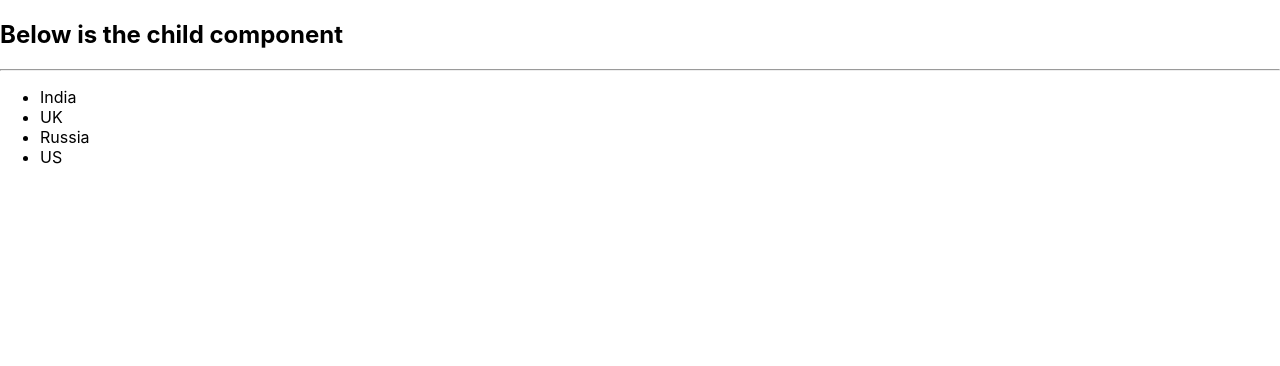
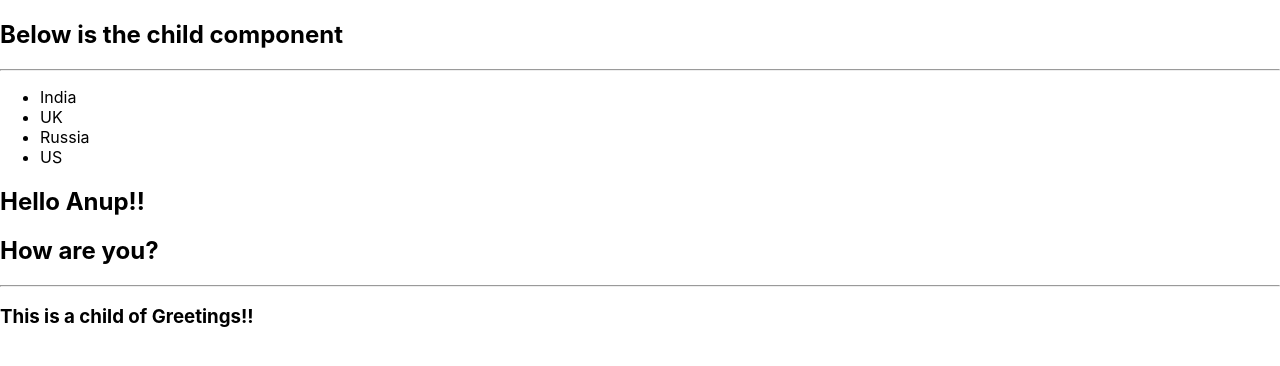
Before and after one commit to anupbaranwal/react-palyground, a React (Create React App) app: page / in a window 1280 px wide. Shown: the top 366 px of the page. Built offline with nearby package versions, Linux system fonts and the light colour scheme.

Commit message:
feat(day-1): adding children under a child component

```diff
--- a/src/App.js
+++ b/src/App.js
@@ -1,14 +1,19 @@
 import React from "react";
 import "./App.css";
+import Greeting from "./Greeting";
 import Sample from "./Sample";
 
 const App = (props) => {
   const countries = ["India", "UK", "Russia", "US"];
+  const name = "Anup";
   return (
     <>
       <h2>Below is the child component</h2>
       <hr />
       <Sample countries={countries} />
+      <Greeting name={name}>
+        <span>This is a child of Greetings!!</span>
+      </Greeting>
     </>
   );
 };
--- /dev/null
+++ b/src/Greeting.js
@@ -0,0 +1,12 @@
+const Greeting = (props) => {
+  return (
+    <>
+      <h2>Hello {props.name}!!</h2>
+      <h2> How are you?</h2>
+      <hr />
+      <h3>{props.children}</h3>
+    </>
+  );
+};
+
+export default Greeting;
```
